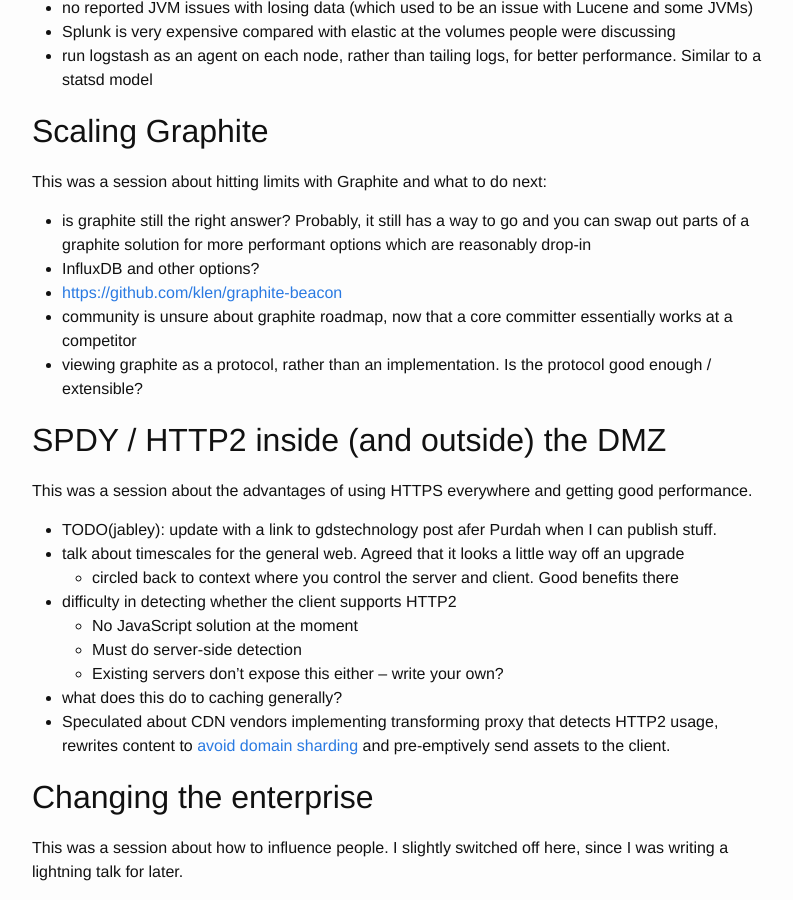
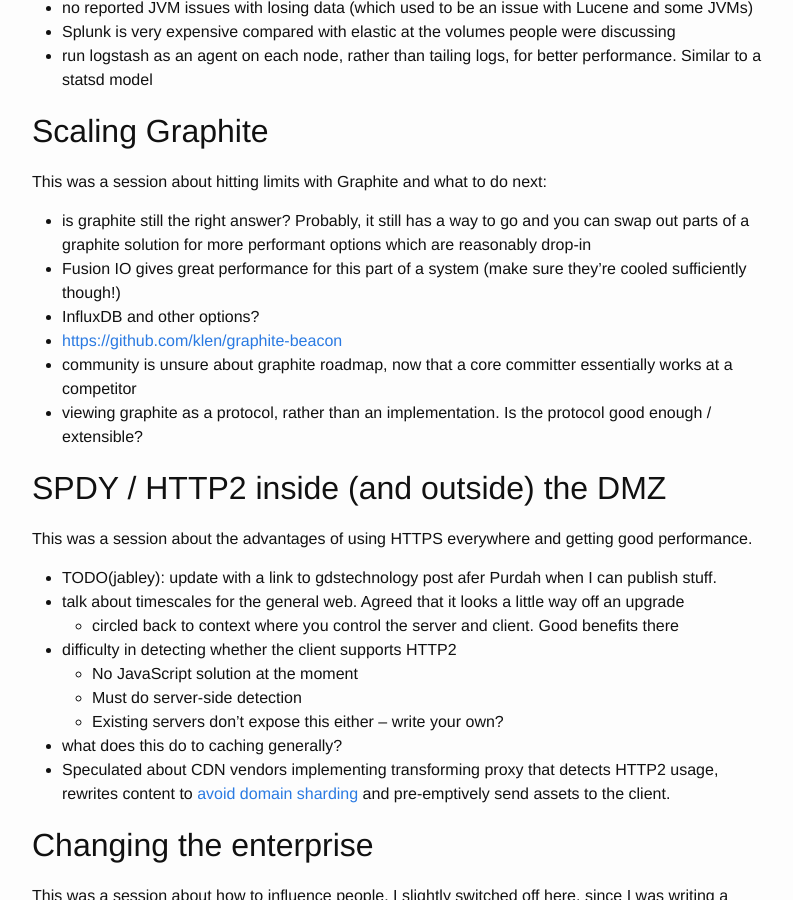
Before and after one commit to jabley/confnotes.club, a Jekyll site: the page built from _events/scale-summit-2015/2015-03-27.md, in a window 1280 px wide and 900 px high, scrolled down 663 px. Shown: the whole window, without its empty margins (238-1031 px from the left). Built offline with Jekyll 4.4.1, drawn with Linux system fonts in a browser that asks for light colours.

Commit message:
Add note about Fusion IO

```diff
--- a/_events/scale-summit-2015/2015-03-27.md
+++ b/_events/scale-summit-2015/2015-03-27.md
@@ -30,6 +30,7 @@
 This was a session about hitting limits with Graphite and what to do next:
 
 - is graphite still the right answer? Probably, it still has a way to go and you can swap out parts of a graphite solution for more performant options which are reasonably drop-in
+- Fusion IO gives great performance for this part of a system (make sure they're cooled sufficiently though!)
 - InfluxDB and other options?
 - [https://github.com/klen/graphite-beacon](https://github.com/klen/graphite-beacon)
 - community is unsure about graphite roadmap, now that a core committer essentially works at a competitor
```
